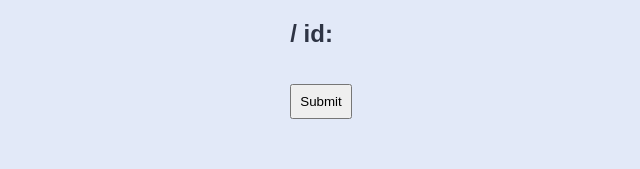
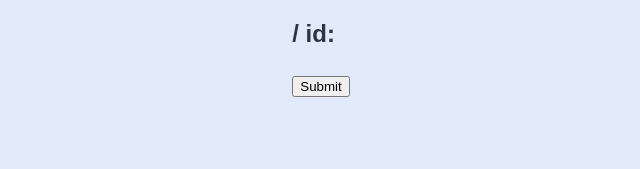
Before and after one commit to Nikimad/test-app, a Next.js app: page /test/1 in a window 1280 px wide. Shown: the top 169 px of the page, without its empty margins (319-959 px from the left). Built offline with nearby package versions, Linux system fonts and the light colour scheme.

Commit message:
Change src/stylese/common.scss: add .input

```diff
--- a/src/styles/common.scss
+++ b/src/styles/common.scss
@@ -28,10 +28,8 @@ form {
   gap: 0.5rem;
 }
 
-input,
-select,
-button {
-  display: block;
-  padding: 0.5rem;
-  margin-block: 0.5rem;
+.input {
+  border: 1px solid $shadow;
+  border-radius: 12px;
+  padding: 1rem;
 }
```
